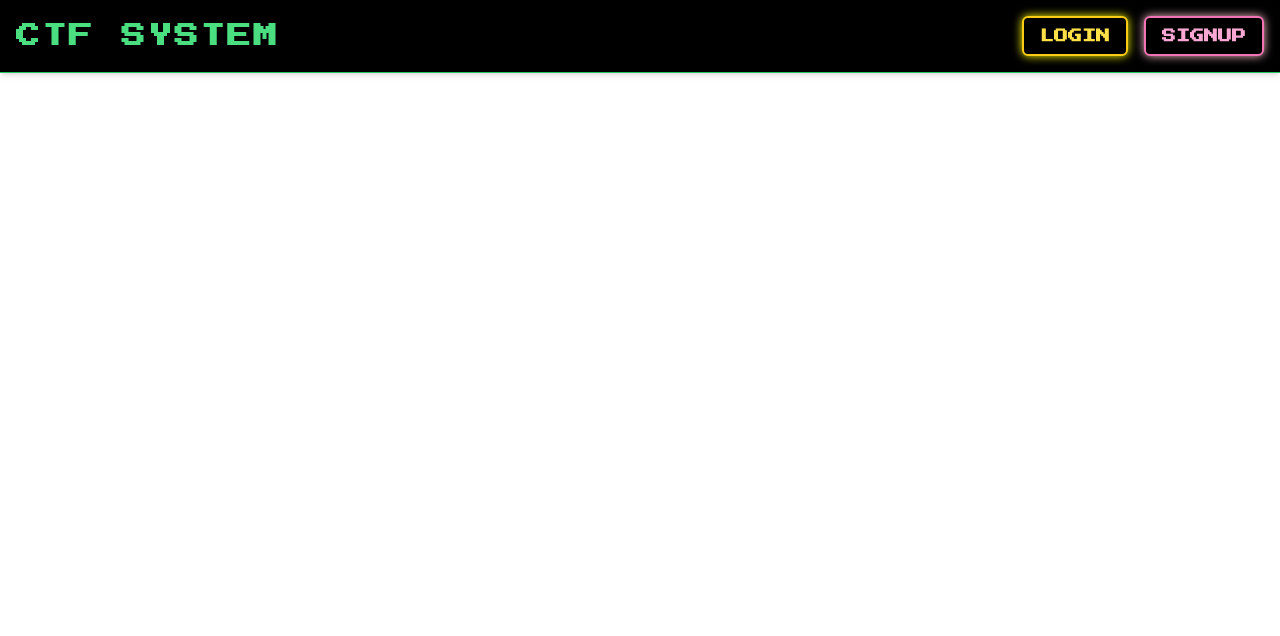
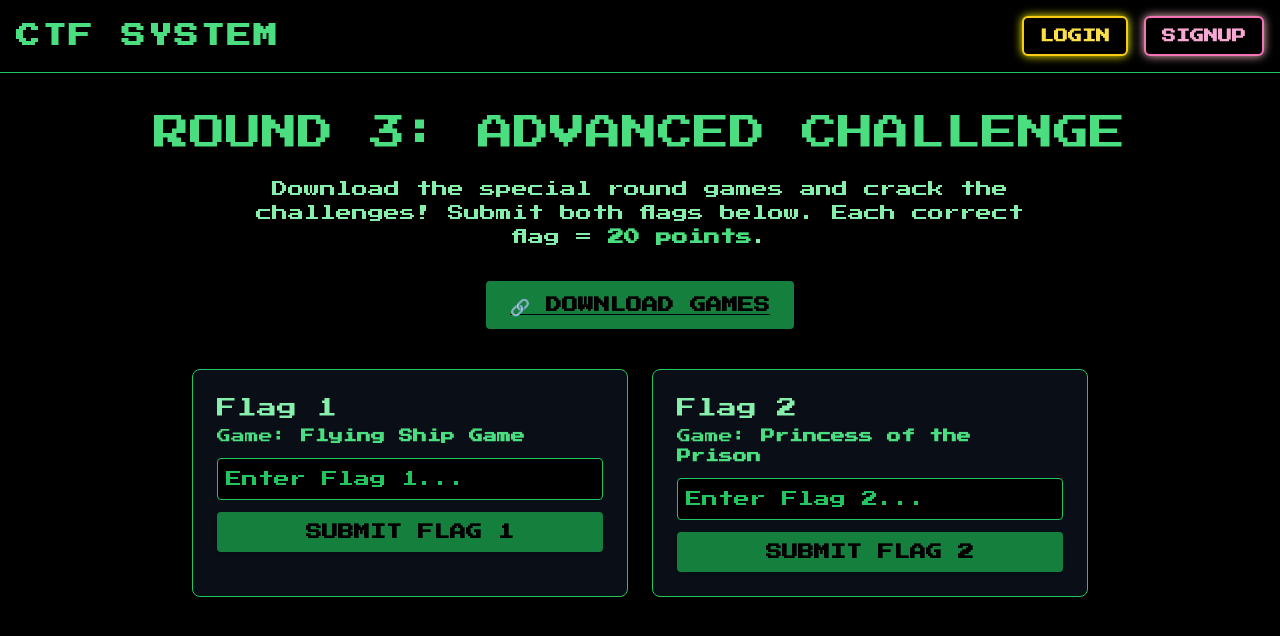
Before and after one commit to Introvert07/ctf-frontend, a React (Vite) app: page /round3 in a window 1280 px wide. Shown: the top 636 px of the page. Built offline with nearby package versions, Linux system fonts and the light colour scheme.

Commit message:
round3added

```diff
--- a/src/App.jsx
+++ b/src/App.jsx
@@ -9,6 +9,7 @@ import Challenge3 from "./Challenge3";
 import Endgame from "./Endgame";
 import Navbar from "./Navbar";
 import Games from "./Games";
+import Round3 from "./Round3";
 
 function App() {
   const [score, setScore] = useState(null);
@@ -51,6 +52,8 @@ function App() {
         <Route path="/challenge3" element={<Challenge3 setScore={setScore} />} />
         <Route path="/endgame" element={<Endgame setScore={setScore} />} />
         <Route path="/games" element={<Games setScore={setScore} />} />
+          <Route path="/round3" element={<Round3 setScore={setScore} />} />
+
       </Routes>
 
     </Router>
--- /dev/null
+++ b/src/Round3.jsx
@@ -0,0 +1,132 @@
+import React, { useRef, useEffect, useState } from "react";
+import gsap from "gsap";
+import axios from "axios";
+import toast, { Toaster } from "react-hot-toast";
+import { BASE_URL } from "./config";
+
+export default function Round3({ score, setScore }) {
+  const titleRef = useRef();
+  const descRef = useRef();
+  const user = JSON.parse(localStorage.getItem("user"));
+  const [flags, setFlags] = useState({ flag1: "", flag2: "" });
+
+  useEffect(() => {
+    gsap.fromTo(
+      titleRef.current,
+      { y: -40, opacity: 0 },
+      { y: 0, opacity: 1, duration: 1, ease: "power3.out" }
+    );
+    gsap.fromTo(
+      descRef.current,
+      { y: 30, opacity: 0 },
+      { y: 0, opacity: 1, delay: 0.5, duration: 1 }
+    );
+  }, []);
+
+  const handleFlagSubmit = async (flagKey) => {
+    if (!user || !user.token) {
+      toast.error("You must be logged in.");
+      return;
+    }
+
+    try {
+      const res = await axios.post(
+        `${BASE_URL}/flags/submit`,
+        { flag: flags[flagKey] },
+        {
+          headers: { Authorization: `Bearer ${user.token}` },
+        }
+      );
+
+      toast.success(res.data.message);
+      if (res.data.score !== undefined) setScore(res.data.score);
+
+      // ✅ clear input after success
+      setFlags({ ...flags, [flagKey]: "" });
+    } catch (err) {
+      toast.error(err.response?.data?.message || "Flag submission failed");
+    }
+  };
+
+  return (
+    <div
+      className="min-h-screen bg-black text-green-400 px-4 py-10 font-mono"
+      style={{ fontFamily: "'Press Start 2P', monospace" }}
+    >
+      <Toaster position="top-right" reverseOrder={false} />
+
+      <h1
+        ref={titleRef}
+        className="text-3xl md:text-4xl text-center mb-6 neon-glow"
+      >
+        ROUND 3: ADVANCED CHALLENGE
+      </h1>
+
+      <p
+        ref={descRef}
+        className="text-sm md:text-base text-center max-w-3xl mx-auto text-green-300 mb-8"
+      >
+        Download the special round games and crack the challenges! Submit both
+        flags below. Each correct flag ={" "}
+        <span className="text-green-400 font-bold">20 points</span>.
+      </p>
+
+      {/* Download Link */}
+      <div className="text-center mb-10">
+        <a
+          href="https://nikhilkush078.github.io/ctf_main_website-/"
+          target="_blank"
+          rel="noopener noreferrer"
+          className="inline-block px-6 py-3 bg-green-700 hover:bg-green-500 text-black font-bold rounded shadow underline"
+        >
+          🔗 DOWNLOAD GAMES
+        </a>
+      </div>
+
+      {/* Two Column Flag Inputs */}
+      <div className="grid grid-cols-1 md:grid-cols-2 gap-6 max-w-4xl mx-auto">
+        {/* Flag 1 */}
+        <div className="border border-green-500 p-6 rounded-lg shadow-lg bg-gray-900/60">
+          <h2 className="text-xl text-green-300 mb-1">Flag 1</h2>
+          <p className="text-sm text-green-400 mb-3">
+            Game: <span className="font-bold">Flying Ship Game</span>
+          </p>
+          <input
+            type="text"
+            value={flags.flag1}
+            onChange={(e) => setFlags({ ...flags, flag1: e.target.value })}
+            placeholder="Enter Flag 1..."
+            className="w-full p-2 mb-3 bg-black border border-green-500 text-green-200 placeholder-green-500 focus:outline-none focus:ring-2 focus:ring-green-400 rounded"
+          />
+          <button
+            onClick={() => handleFlagSubmit("flag1")}
+            className="w-full py-2 px-4 bg-green-700 hover:bg-green-500 text-black font-bold rounded shadow"
+          >
+            SUBMIT FLAG 1
+          </button>
+        </div>
+
+        {/* Flag 2 */}
+        <div className="border border-green-500 p-6 rounded-lg shadow-lg bg-gray-900/60">
+          <h2 className="text-xl text-green-300 mb-1">Flag 2</h2>
+          <p className="text-sm text-green-400 mb-3">
+            Game: <span className="font-bold">Princess of the Prison</span>
+          </p>
+          <input
+            type="text"
+            value={flags.flag2}
+            onChange={(e) => setFlags({ ...flags, flag2: e.target.value })}
+            placeholder="Enter Flag 2..."
+            className="w-full p-2 mb-3 bg-black border border-green-500 text-green-200 placeholder-green-500 focus:outline-none focus:ring-2 focus:ring-green-400 rounded"
+          />
+          <button
+            onClick={() => handleFlagSubmit("flag2")}
+            className="w-full py-2 px-4 bg-green-700 hover:bg-green-500 text-black font-bold rounded shadow"
+          >
+            SUBMIT FLAG 2
+          </button>
+        </div>
+      </div>
+    </div>
+  );
+}
```
